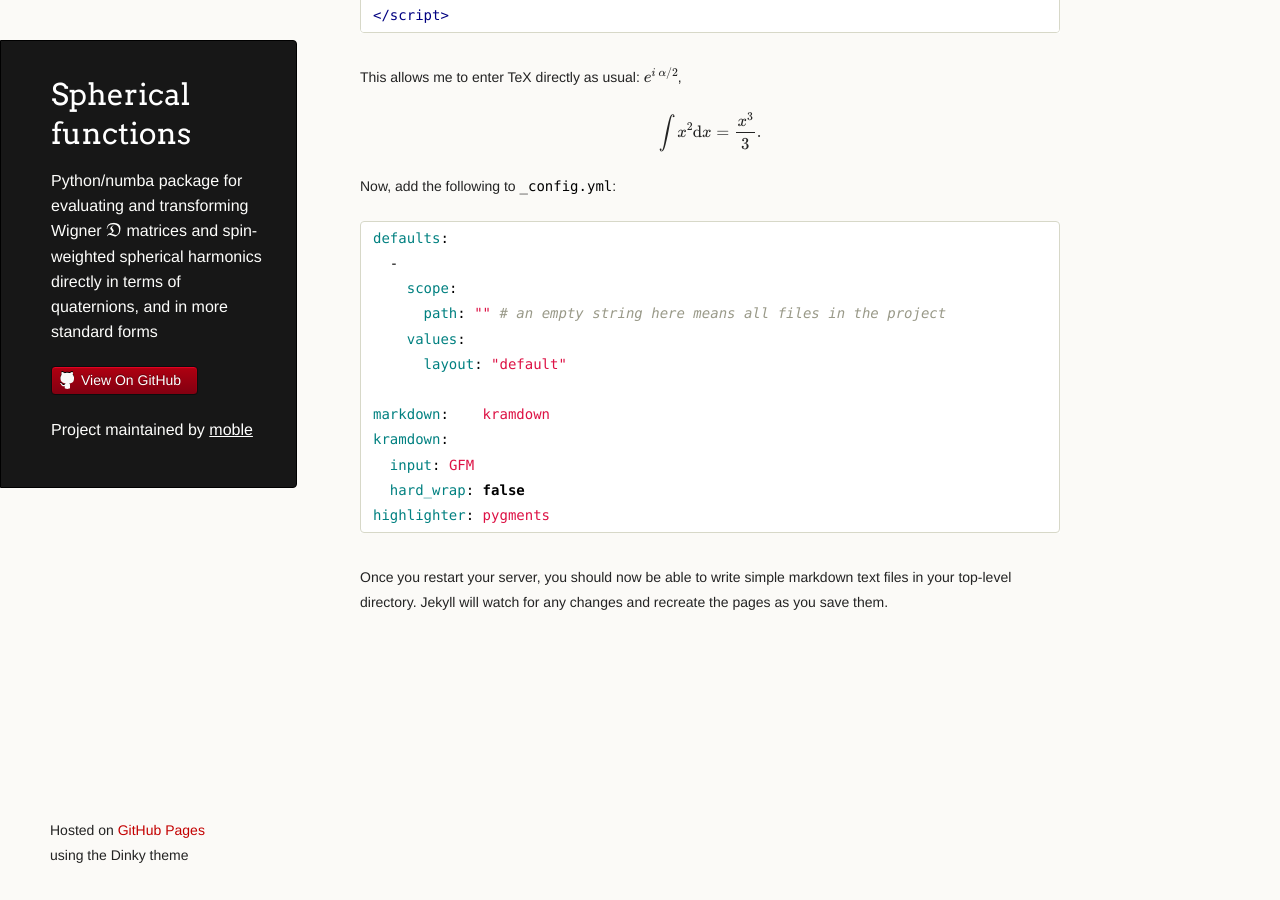
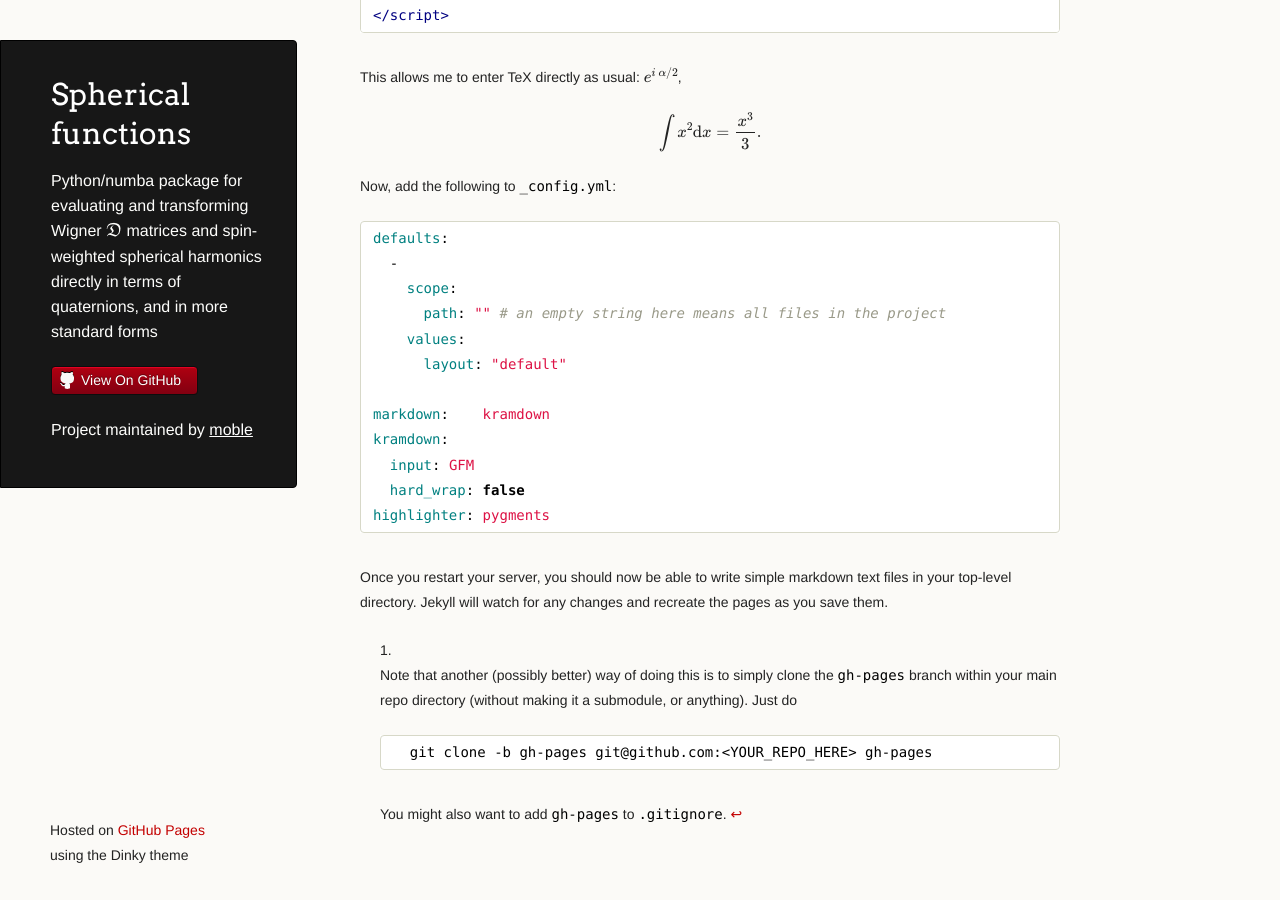
Before and after one commit to moble/spherical_functions, a Jekyll site: the page built from using-jekyll.md, in a window 1280 px wide and 900 px high, scrolled down 1634 px. Built offline with Jekyll 4.4.1, drawn with Linux system fonts in a browser that asks for light colours; formulas are drawn with MathJax 3; some of the changed text lies outside the part shown.

Commit message:
Add alternative for gh-pages use

```diff
--- a/using-jekyll.md
+++ b/using-jekyll.md
@@ -110,3 +110,12 @@ highlighter: pygments
 Once you restart your server, you should now be able to write simple
 markdown text files in your top-level directory.  Jekyll will watch
 for any changes and recreate the pages as you save them.
+
+
+[^1]: Note that another (possibly better) way of doing this is to
+      simply clone the `gh-pages` branch within your main repo
+      directory (without making it a submodule, or anything).  Just do
+
+          git clone -b gh-pages git@github.com:<YOUR_REPO_HERE> gh-pages
+
+      You might also want to add `gh-pages` to `.gitignore`.
```
Also changed, not shown: other parts of using-jekyll.md (+1 -1 lines).
